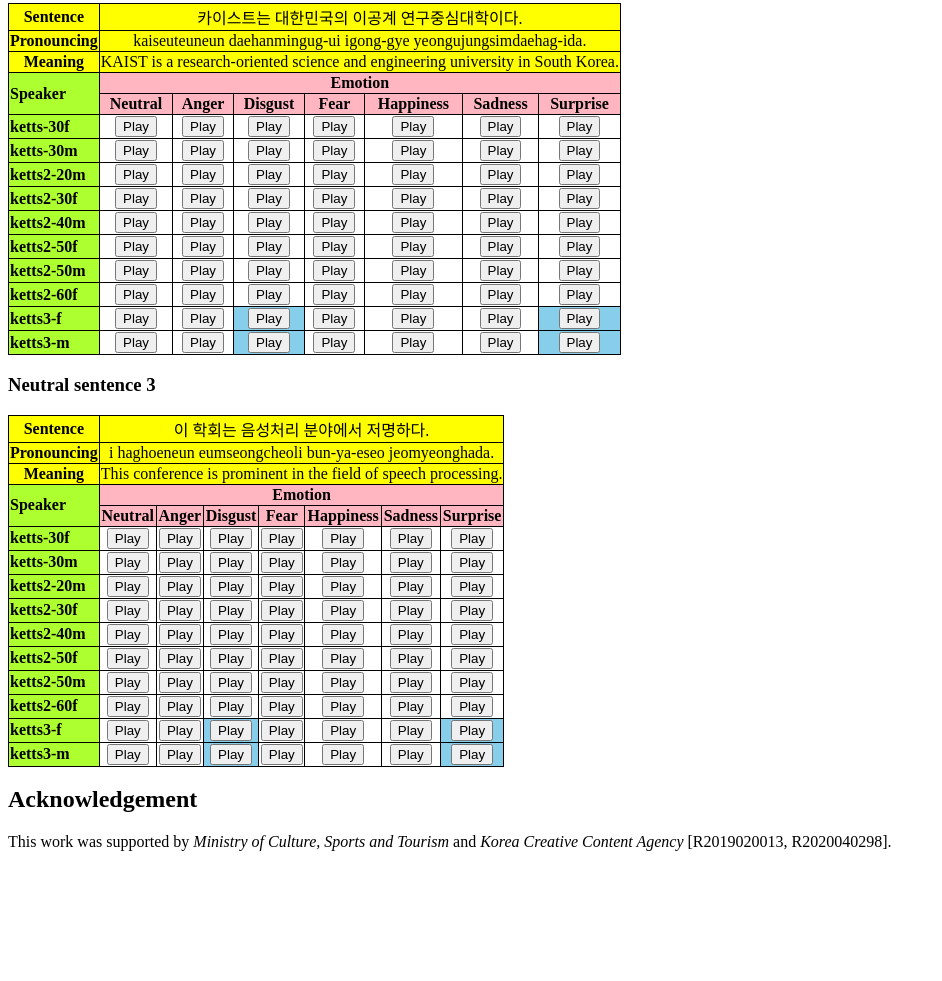
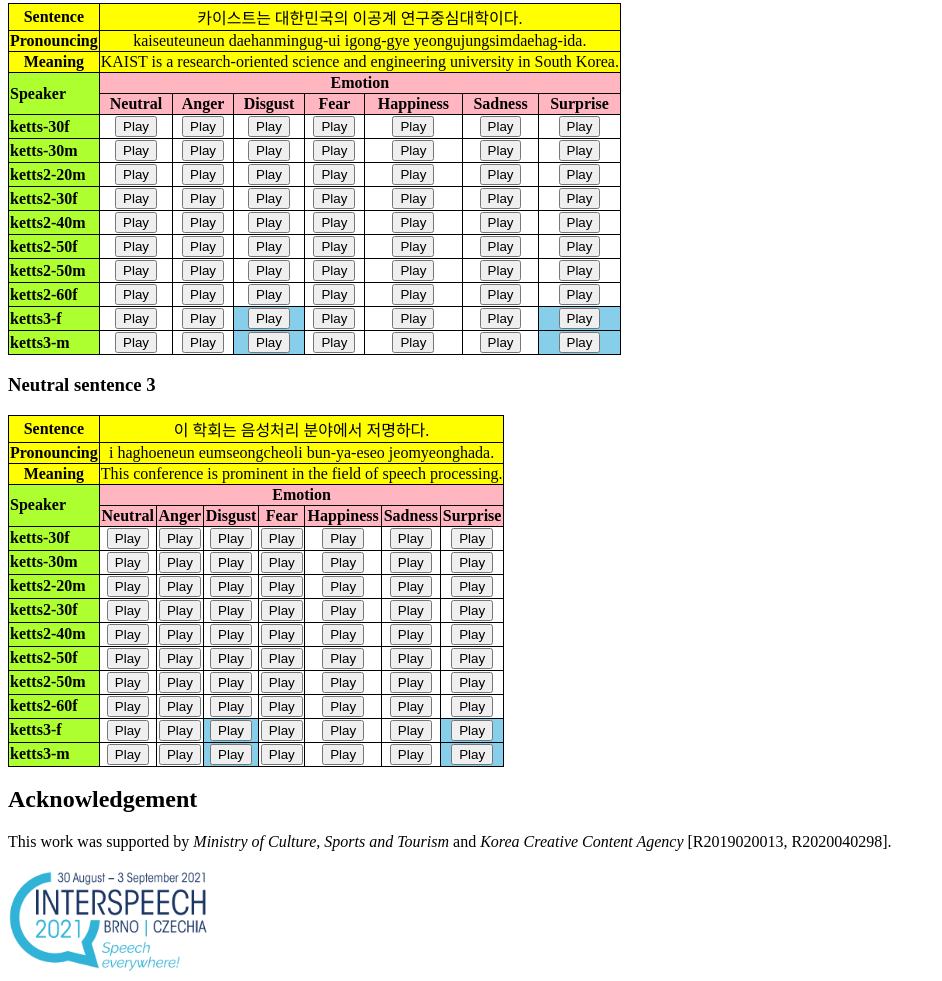
Before and after one commit to sungjae-cho/InterSpeech2021_STDemo, a plain HTML site: page index.html in a window 1280 px wide. Shown: the part 1208-2189 px from the top of the page, without its empty margins (0-942 px from the left). Before the commit the page ends 2075 px from the top, so only its background shows below. Drawn offline with Linux system fonts and the light colour scheme.

Commit message:
Add interspeech2021 logo in the first homepage.

```diff
--- a/index.html
+++ b/index.html
@@ -512,5 +512,6 @@
 
     <h2>Acknowledgement</h2>
     <p>This work was supported by <i>Ministry of Culture, Sports and Tourism</i> and <i>Korea Creative Content Agency</i> [R2019020013, R2020040298].</p>
+    <img src="interspeech2021-logo-dark.png" width="200"></img>
   </body>
 </html>
```
Also changed, not shown: interspeech2021-logo-dark.png (added).
